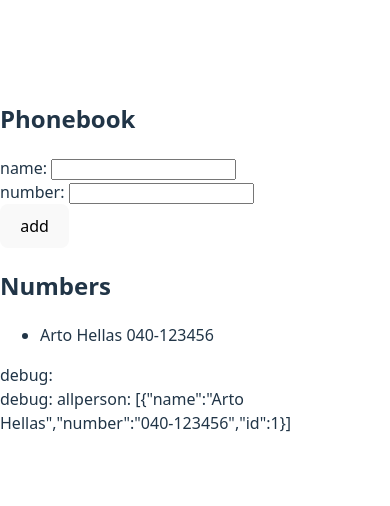
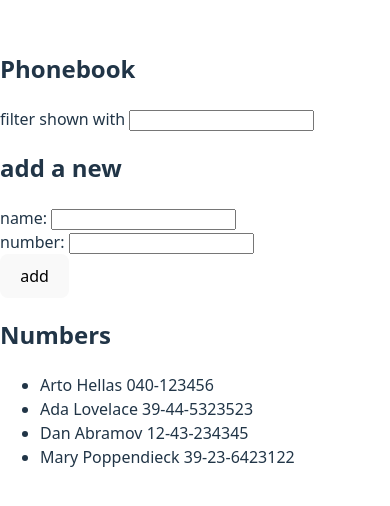
Before and after one commit to LeoInTheLoop/fullstack-relearn, a React (Vite) app in the folder part2/phonebook/phonebook/: page / in a window 390 px wide. Shown: the part 164-670 px from the top of the page. Built offline with nearby package versions, Linux system fonts and the light colour scheme.

Commit message:
phonebook finish

```diff
--- a/part2/phonebook/phonebook/src/App.jsx
+++ b/part2/phonebook/phonebook/src/App.jsx
@@ -1,11 +1,29 @@
 import { useState } from 'react'
+import Filter from './components/Filter'
+import PersonForm from './components/PersonForm'
+import Persons from './components/Persons'
+
+
+
+
+
 
 const App = () => {
   const [persons, setPersons] = useState([
-    { name: 'Arto Hellas', number: '040-123456', id: 1  }
-  ])
+      { name: 'Arto Hellas', number: '040-123456', id: 1 },
+      { name: 'Ada Lovelace', number: '39-44-5323523', id: 2 },
+      { name: 'Dan Abramov', number: '12-43-234345', id: 3 },
+      { name: 'Mary Poppendieck', number: '39-23-6423122', id: 4 }
+    ])
   const [newName, setNewName] = useState('')
   const [newNumber, setNewNumber] = useState('')
+  const [newFilter, setNewFilter] = useState('')
+
+  const filterHandler = (event) => {
+    console.log(event.target.value)
+    setNewFilter(event.target.value)
+  }
+
   const newnumbrtHandler = (event) => {
     console.log(event.target.value)
     setNewNumber(event.target.value)
@@ -30,28 +48,31 @@ const App = () => {
     }
 
     setNewName('')
+    setNewNumber('')
   }
+
+  const filteredPersons = persons.filter(person =>
+    person.name.toLowerCase().includes(newFilter.toLowerCase())
+  )
+  const personsToShow = newFilter ? filteredPersons : persons
+
+
 
   return (
     <div>
       <h2>Phonebook</h2>
-      <form>
-        <div>
-          name: <input value={newName} onChange={newNameHandler} />
-        </div>
-        <div>number: <input value={newNumber} onChange={newnumbrtHandler} /></div>
-        <div>
-          <button type="submit" onClick={addPerson}>add</button>
-        </div>
-      </form>
+      <Filter filter={newFilter} onChange={filterHandler} />
+      <h2>add a new  </h2>
+      <PersonForm
+        onSubmit={addPerson}
+        newName={newName}
+        newNumber={newNumber}
+        onNameChange={newNameHandler}
+        onNumberChange={newnumbrtHandler}
+      />
       <h2>Numbers</h2>
-      <ul>
-        {persons.map((person, index) => (
-          <li key={index}>{person.name + "  "+ person.number}  </li>
-        ))}
-      </ul>
-      <div>debug: {newName}</div>
-      <div>debug: allperson: {JSON.stringify(persons)}</div>
+    <Persons persons={personsToShow} />
+
     </div>
   )
 }
--- /dev/null
+++ b/part2/phonebook/phonebook/src/components/Filter.jsx
@@ -0,0 +1,8 @@
+const Filter = ({ filter, onChange }) => {
+  return (
+    <div>
+      filter shown with <input value={filter} onChange={onChange} />
+    </div>
+  )
+}
+export default Filter
--- /dev/null
+++ b/part2/phonebook/phonebook/src/components/PersonForm.jsx
@@ -0,0 +1,16 @@
+const PersonForm = ({ onSubmit, newName, newNumber, onNameChange, onNumberChange }) => {
+  return (
+    <form onSubmit={onSubmit}>
+      <div>
+        name: <input value={newName} onChange={onNameChange} />
+      </div>
+      <div>
+        number: <input value={newNumber} onChange={onNumberChange} />
+      </div>
+      <div>
+        <button type="submit">add</button>
+      </div>
+    </form>
+  )
+}
+export default PersonForm
--- /dev/null
+++ b/part2/phonebook/phonebook/src/components/Persons.jsx
@@ -0,0 +1,11 @@
+
+const Persons = ({ persons }) => {
+  return (
+    <ul>
+      {persons.map((person, index) => (
+        <li key={index}>{person.name + "  "+ person.number}  </li>
+      ))}
+    </ul>
+  )
+}
+export default Persons
```
